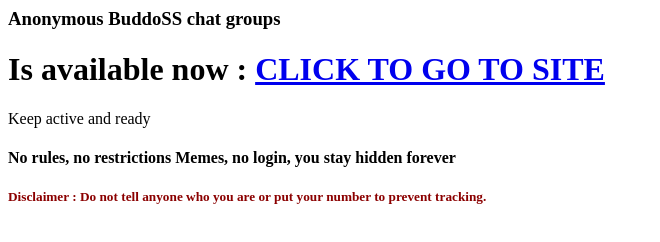
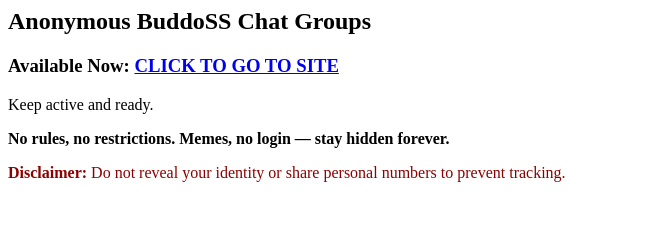
Before and after one commit to mrcaptions/buddosschatgroups, a plain HTML site: page index.html in a window 1280 px wide. Shown: the whole page, without its empty margins (0-660 px from the left). Drawn offline with Linux system fonts and the light colour scheme.

Commit message:
Update index.html

```diff
--- a/index.html
+++ b/index.html
@@ -1,14 +1,14 @@
+<h2>Anonymous BuddoSS Chat Groups</h2>
+
 <h3>
-
-  Anonymous BuddoSS chat groups
-  <h1>Is available now : <a href="bbosa8628.site"><b>CLICK TO GO TO SITE</b></a></h1>
-  Keep active and ready
-
+  Available Now:
+  <a href="https://bbosa8628.site"><strong>CLICK TO GO TO SITE</strong></a>
 </h3>
 
-<h4>
-  No rules, no restrictions
-  Memes, no login, you stay hidden forever
-</h4>
+<p>Keep active and ready.</p>
 
-<h5 style="color: darkred;">Disclaimer : Do not tell anyone who you are or put your number to prevent tracking.</h5>
+<p><strong>No rules, no restrictions. Memes, no login — stay hidden forever.</strong></p>
+
+<p style="color: darkred;">
+  <strong>Disclaimer:</strong> Do not reveal your identity or share personal numbers to prevent tracking.
+</p>
```
